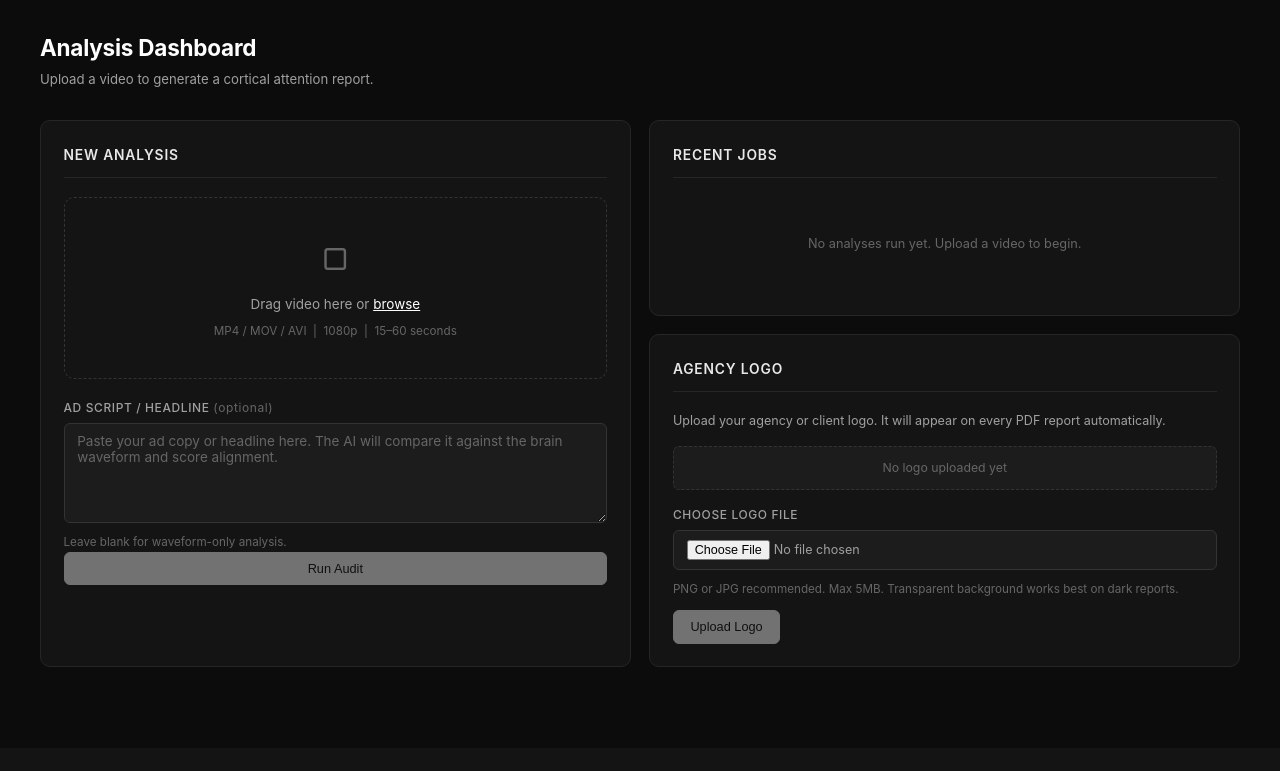
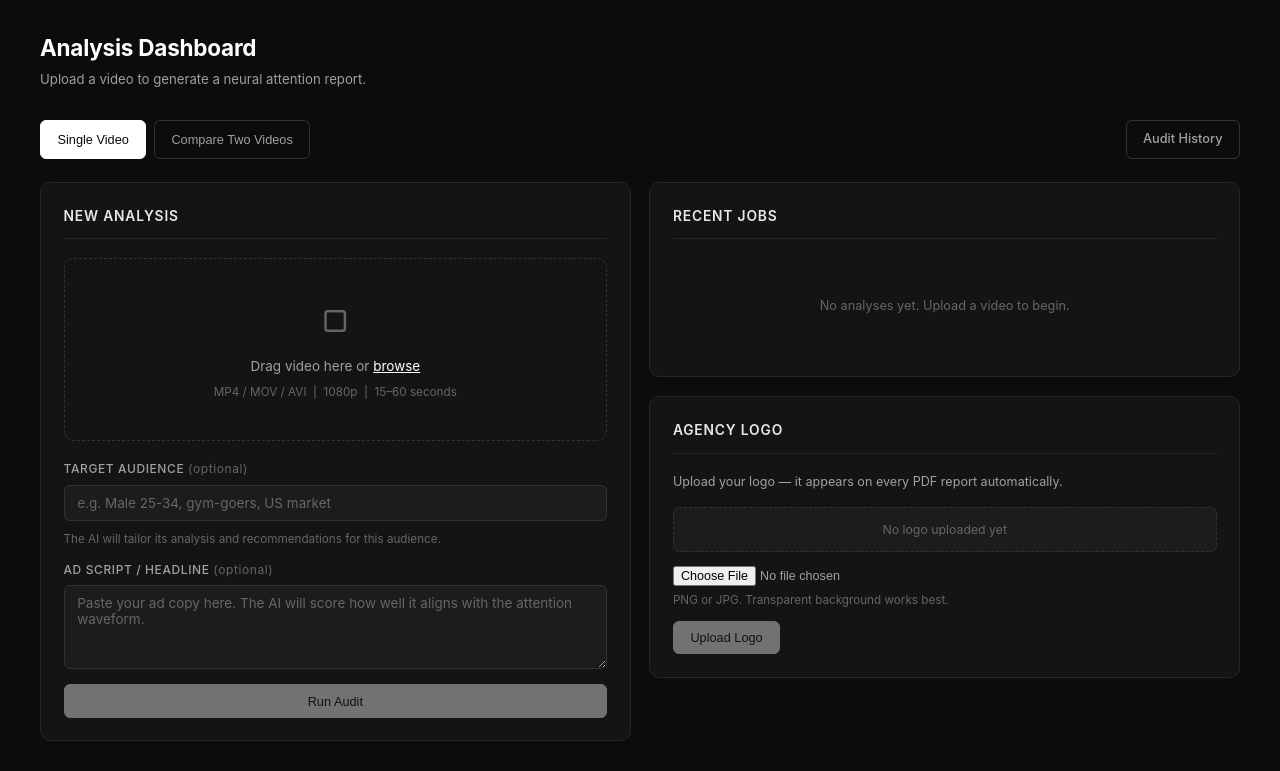
Before and after one commit to MuziSan07/spikd, a FastAPI app: page / in a window 1280 px wide. Shown: the part 52-823 px from the top of the page. Before the commit the page ends 719 px from the top, so only its background shows below. Run offline with FastAPI, Linux system fonts and the light colour scheme; the visitor is signed in with stand-in values (Sample User, id 1).

Commit message:
Update dashboard for video analysis and comparison

```diff
--- a/app/templates/dashboard.html
+++ b/app/templates/dashboard.html
@@ -5,22 +5,26 @@
 <div class="page">
   <div class="page-header">
     <h1 class="page-title">Analysis Dashboard</h1>
-    <p class="page-subtitle">Upload a video to generate a cortical attention report.</p>
+    <p class="page-subtitle">Upload a video to generate a neural attention report.</p>
   </div>
 
+  <!-- Tab Nav -->
+  <div style="display:flex; gap:0.5rem; margin-bottom:1.5rem;">
+    <button class="btn btn-primary" onclick="showTab('single')" id="tab-single">Single Video</button>
+    <button class="btn btn-ghost" onclick="showTab('compare')" id="tab-compare">Compare Two Videos</button>
+    <a href="/history" class="btn btn-ghost" style="margin-left:auto;">Audit History</a>
+  </div>
+
+  <!-- Single Video Tab -->
+  <div id="panel-single">
     <div class="grid-2">
-
-    <!-- Upload Panel -->
       <section class="card upload-card">
         <h2 class="card-title">New Analysis</h2>
 
-      <div
-        id="drop-zone"
-        class="drop-zone"
+        <div id="drop-zone" class="drop-zone"
           ondragover="event.preventDefault(); this.classList.add('drag-over')"
           ondragleave="this.classList.remove('drag-over')"
-        ondrop="handleDrop(event)"
-      >
+          ondrop="handleDrop(event)">
           <div class="drop-icon">&#9634;</div>
           <p class="drop-label">Drag video here or <label for="video-input" class="drop-browse">browse</label></p>
           <p class="drop-hint">MP4 / MOV / AVI &nbsp;|&nbsp; 1080p &nbsp;|&nbsp; 15–60 seconds</p>
@@ -32,31 +36,28 @@
           <button class="btn-icon" onclick="clearFile()" title="Remove">&#10005;</button>
         </div>
 
-      <div class="field" style="margin-top: 1.25rem">
-        <label for="ad-copy">Ad Script / Headline <span class="label-optional">(optional)</span></label>
-        <textarea
-          id="ad-copy"
-          name="ad_copy"
-          rows="5"
-          placeholder="Paste your ad copy or headline here. The AI will compare it against the brain waveform and score alignment."
-        ></textarea>
-        <p class="field-hint">Leave blank for waveform-only analysis.</p>
+        <div class="field" style="margin-top:1.25rem">
+          <label for="target-audience">Target Audience <span class="label-optional">(optional)</span></label>
+          <input id="target-audience" type="text" placeholder="e.g. Male 25-34, gym-goers, US market" />
+          <p class="field-hint">The AI will tailor its analysis and recommendations for this audience.</p>
         </div>
 
-      <button id="submit-btn" class="btn btn-primary btn-full" onclick="submitAnalysis()" disabled>
+        <div class="field" style="margin-top:0.75rem">
+          <label for="ad-copy">Ad Script / Headline <span class="label-optional">(optional)</span></label>
+          <textarea id="ad-copy" name="ad_copy" rows="4"
+            placeholder="Paste your ad copy here. The AI will score how well it aligns with the attention waveform."></textarea>
+        </div>
+
+        <button id="submit-btn" class="btn btn-primary btn-full" onclick="submitAnalysis()" disabled style="margin-top:1rem;">
           Run Audit
         </button>
-
         <div id="upload-error" class="alert alert-error hidden"></div>
       </section>
 
-    <!-- Right panel -->
-    <div style="display: flex; flex-direction: column; gap: 1.25rem;">
-
+      <div style="display:flex; flex-direction:column; gap:1.25rem;">
         <!-- Recent Jobs -->
         <section class="card">
           <h2 class="card-title">Recent Jobs</h2>
-
           {% set jobs = recent_jobs | list %}
           {% if jobs %}
           <div class="job-list">
@@ -78,50 +79,56 @@
             {% endfor %}
           </div>
           {% else %}
-        <div class="empty-state">
-          <p>No analyses run yet. Upload a video to begin.</p>
-        </div>
+          <div class="empty-state"><p>No analyses yet. Upload a video to begin.</p></div>
           {% endif %}
         </section>
 
         <!-- Agency Logo -->
         <section class="card">
           <h2 class="card-title">Agency Logo</h2>
-        <p class="text-muted" style="margin-bottom: 1rem; font-size: 0.84rem;">
-          Upload your agency or client logo. It will appear on every PDF report automatically.
-        </p>
-
+          <p class="text-muted" style="margin-bottom:1rem; font-size:0.84rem;">Upload your logo — it appears on every PDF report automatically.</p>
           {% if has_logo %}
-        <div style="margin-bottom: 1rem; padding: 0.75rem; background: var(--bg-3); border-radius: var(--radius); border: 1px solid var(--border);">
-          <img src="/agency-logo" alt="Agency Logo" style="max-height: 48px; max-width: 100%; object-fit: contain; display: block;" />
+          <div style="margin-bottom:0.75rem; padding:0.75rem; background:var(--bg-3); border-radius:var(--radius); border:1px solid var(--border);">
+            <img src="/agency-logo" alt="Logo" style="max-height:48px; max-width:100%; object-fit:contain; display:block;" />
           </div>
-        <p style="font-size: 0.78rem; color: var(--success); margin-bottom: 1rem;">✓ Logo active — appearing on all reports</p>
+          <p style="font-size:0.78rem; color:var(--success); margin-bottom:0.75rem;">✓ Logo active on all reports</p>
           {% else %}
-        <div style="margin-bottom: 1rem; padding: 0.75rem; background: var(--bg-3); border-radius: var(--radius); border: 1px dashed var(--border-2); text-align: center;">
-          <p style="font-size: 0.82rem; color: var(--text-3);">No logo uploaded yet</p>
+          <div style="margin-bottom:0.75rem; padding:0.75rem; background:var(--bg-3); border-radius:var(--radius); border:1px dashed var(--border-2); text-align:center;">
+            <p style="font-size:0.82rem; color:var(--text-3);">No logo uploaded yet</p>
           </div>
           {% endif %}
-
-        <div class="field">
-          <label for="logo-input">{{ 'Replace Logo' if has_logo else 'Choose Logo File' }}</label>
-          <input
-            id="logo-input"
-            type="file"
-            accept="image/png,image/jpeg,image/jpg"
-            onchange="handleLogoSelect(this)"
-            style="font-size: 0.84rem; color: var(--text-2);"
-          />
-          <p class="field-hint">PNG or JPG recommended. Max 5MB. Transparent background works best on dark reports.</p>
+          <input id="logo-input" type="file" accept="image/png,image/jpeg" onchange="handleLogoSelect(this)" style="font-size:0.84rem; color:var(--text-2);" />
+          <p class="field-hint">PNG or JPG. Transparent background works best.</p>
+          <button id="logo-btn" class="btn btn-primary" onclick="uploadLogo()" style="margin-top:0.75rem;" disabled>Upload Logo</button>
+          <div id="logo-success" class="alert alert-success hidden" style="margin-top:0.5rem;"></div>
+          <div id="logo-error" class="alert alert-error hidden" style="margin-top:0.5rem;"></div>
+        </section>
+      </div>
+    </div>
   </div>
 
-        <button id="logo-btn" class="btn btn-primary" onclick="uploadLogo()" style="margin-top: 0.75rem;" disabled>
-          Upload Logo
-        </button>
-        <div id="logo-success" class="alert alert-success hidden" style="margin-top: 0.75rem;"></div>
-        <div id="logo-error" class="alert alert-error hidden" style="margin-top: 0.75rem;"></div>
+  <!-- Compare Tab -->
+  <div id="panel-compare" style="display:none;">
+    <section class="card" style="max-width:700px;">
+      <h2 class="card-title">Compare Two Videos</h2>
+      <p class="text-muted" style="margin-bottom:1.5rem; font-size:0.84rem;">Upload two ads to see their neural attention waveforms side by side.</p>
+
+      <div class="grid-2" style="gap:1rem; margin-bottom:1rem;">
+        <div class="field">
+          <label>Video A</label>
+          <input id="video-a" type="file" accept="video/*" onchange="setCompareFile('a', this)" style="font-size:0.84rem; color:var(--text-2);" />
+          <p id="file-a-name" class="field-hint"></p>
+        </div>
+        <div class="field">
+          <label>Video B</label>
+          <input id="video-b" type="file" accept="video/*" onchange="setCompareFile('b', this)" style="font-size:0.84rem; color:var(--text-2);" />
+          <p id="file-b-name" class="field-hint"></p>
+        </div>
+      </div>
+
+      <button id="compare-btn" class="btn btn-primary" onclick="submitCompare()" disabled>Run Comparison</button>
+      <div id="compare-error" class="alert alert-error hidden" style="margin-top:0.75rem;"></div>
     </section>
-
-    </div>
   </div>
 </div>
 {% endblock %}
@@ -130,27 +137,31 @@
 <script>
 let selectedFile = null;
 let selectedLogo = null;
+let compareFileA = null;
+let compareFileB = null;
 
-// ── Video upload ──────────────────────────────────────────────
+function showTab(tab) {
+  document.getElementById('panel-single').style.display  = tab === 'single'  ? '' : 'none';
+  document.getElementById('panel-compare').style.display = tab === 'compare' ? '' : 'none';
+  document.getElementById('tab-single').className  = tab === 'single'  ? 'btn btn-primary' : 'btn btn-ghost';
+  document.getElementById('tab-compare').className = tab === 'compare' ? 'btn btn-primary' : 'btn btn-ghost';
+}
+
+// ── Single video ──────────────────────────────────────────────
 function handleDrop(e) {
   e.preventDefault();
   document.getElementById('drop-zone').classList.remove('drag-over');
   const file = e.dataTransfer.files[0];
   if (file) setFile(file);
 }
-
-function handleFileSelect(input) {
-  if (input.files[0]) setFile(input.files[0]);
-}
-
+function handleFileSelect(input) { if (input.files[0]) setFile(input.files[0]); }
 function setFile(file) {
   selectedFile = file;
-  document.getElementById('file-name').textContent = file.name + '  (' + (file.size / 1048576).toFixed(1) + ' MB)';
+  document.getElementById('file-name').textContent = file.name + '  (' + (file.size/1048576).toFixed(1) + ' MB)';
   document.getElementById('file-info').classList.remove('hidden');
   document.getElementById('drop-zone').classList.add('has-file');
   document.getElementById('submit-btn').disabled = false;
 }
-
 function clearFile() {
   selectedFile = null;
   document.getElementById('file-info').classList.add('hidden');
@@ -163,68 +174,99 @@ async function submitAnalysis() {
   if (!selectedFile) return;
   const btn = document.getElementById('submit-btn');
   const errBox = document.getElementById('upload-error');
-  btn.disabled = true;
-  btn.textContent = 'Uploading...';
+  btn.disabled = true; btn.textContent = 'Uploading...';
   errBox.classList.add('hidden');
-
   const fd = new FormData();
   fd.append('video', selectedFile);
   fd.append('ad_copy', document.getElementById('ad-copy').value);
-
+  fd.append('target_audience', document.getElementById('target-audience').value);
   try {
     const res = await fetch('/analyze', { method: 'POST', body: fd });
-    if (!res.ok) {
-      const d = await res.json();
-      throw new Error(d.detail || 'Upload failed.');
-    }
+    if (!res.ok) { const d = await res.json(); throw new Error(d.detail || 'Upload failed.'); }
     const data = await res.json();
     window.location.href = '/progress/' + data.job_id;
   } catch (err) {
-    errBox.textContent = err.message;
-    errBox.classList.remove('hidden');
-    btn.disabled = false;
-    btn.textContent = 'Run Audit';
+    errBox.textContent = err.message; errBox.classList.remove('hidden');
+    btn.disabled = false; btn.textContent = 'Run Audit';
   }
 }
 
-// ── Logo upload ───────────────────────────────────────────────
-function handleLogoSelect(input) {
-  if (input.files[0]) {
-    selectedLogo = input.files[0];
-    document.getElementById('logo-btn').disabled = false;
+// ── Compare ───────────────────────────────────────────────────
+function setCompareFile(which, input) {
+  const file = input.files[0];
+  if (!file) return;
+  if (which === 'a') { compareFileA = file; document.getElementById('file-a-name').textContent = file.name; }
+  else               { compareFileB = file; document.getElementById('file-b-name').textContent = file.name; }
+  document.getElementById('compare-btn').disabled = !(compareFileA && compareFileB);
+}
+
+async function submitCompare() {
+  if (!compareFileA || !compareFileB) return;
+  const btn = document.getElementById('compare-btn');
+  const errBox = document.getElementById('compare-error');
+  btn.disabled = true; btn.textContent = 'Uploading...';
+  errBox.classList.add('hidden');
+  const fd = new FormData();
+  fd.append('video_a', compareFileA);
+  fd.append('video_b', compareFileB);
+  try {
+    const res = await fetch('/compare', { method: 'POST', body: fd });
+    if (!res.ok) { const d = await res.json(); throw new Error(d.detail || 'Upload failed.'); }
+    const data = await res.json();
+    btn.textContent = 'Processing... (this may take a few minutes)';
+    // Poll until both done then redirect
+    pollCompare(data.job_a, data.job_b);
+  } catch (err) {
+    errBox.textContent = err.message; errBox.classList.remove('hidden');
+    btn.disabled = false; btn.textContent = 'Run Comparison';
   }
 }
 
+async function pollCompare(jobA, jobB) {
+  try {
+    const [ra, rb] = await Promise.all([
+      fetch('/status/' + jobA).then(r => r.json()),
+      fetch('/status/' + jobB).then(r => r.json()),
+    ]);
+    if (ra.status === 'error' || rb.status === 'error') {
+      document.getElementById('compare-error').textContent = 'One or both videos failed to process.';
+      document.getElementById('compare-error').classList.remove('hidden');
+      document.getElementById('compare-btn').disabled = false;
+      document.getElementById('compare-btn').textContent = 'Run Comparison';
+      return;
+    }
+    if (ra.status === 'done' && rb.status === 'done') {
+      window.location.href = `/compare/${jobA}/${jobB}`;
+      return;
+    }
+    setTimeout(() => pollCompare(jobA, jobB), 3000);
+  } catch(e) {
+    setTimeout(() => pollCompare(jobA, jobB), 3000);
+  }
+}
+
+// ── Logo ──────────────────────────────────────────────────────
+function handleLogoSelect(input) {
+  if (input.files[0]) { selectedLogo = input.files[0]; document.getElementById('logo-btn').disabled = false; }
+}
 async function uploadLogo() {
   if (!selectedLogo) return;
-  const btn     = document.getElementById('logo-btn');
+  const btn = document.getElementById('logo-btn');
   const success = document.getElementById('logo-success');
-  const errBox  = document.getElementById('logo-error');
-
-  btn.disabled = true;
-  btn.textContent = 'Uploading...';
-  success.classList.add('hidden');
-  errBox.classList.add('hidden');
-
+  const errBox = document.getElementById('logo-error');
+  btn.disabled = true; btn.textContent = 'Uploading...';
+  success.classList.add('hidden'); errBox.classList.add('hidden');
   const fd = new FormData();
   fd.append('logo', selectedLogo);
-
   try {
     const res = await fetch('/upload-logo', { method: 'POST', body: fd });
-    if (!res.ok) {
-      const d = await res.json();
-      throw new Error(d.detail || 'Upload failed.');
-    }
-    success.textContent = '✓ Logo uploaded! It will appear on all future PDF reports.';
+    if (!res.ok) { const d = await res.json(); throw new Error(d.detail || 'Upload failed.'); }
+    success.textContent = '✓ Logo uploaded! Appearing on all future reports.';
     success.classList.remove('hidden');
-    btn.textContent = 'Upload Logo';
-    // Reload page after 1.5s to show the preview
     setTimeout(() => window.location.reload(), 1500);
   } catch (err) {
-    errBox.textContent = err.message;
-    errBox.classList.remove('hidden');
-    btn.disabled = false;
-    btn.textContent = 'Upload Logo';
+    errBox.textContent = err.message; errBox.classList.remove('hidden');
+    btn.disabled = false; btn.textContent = 'Upload Logo';
   }
 }
 </script>
```
Lines whose indentation alone changed are shown as unchanged.
